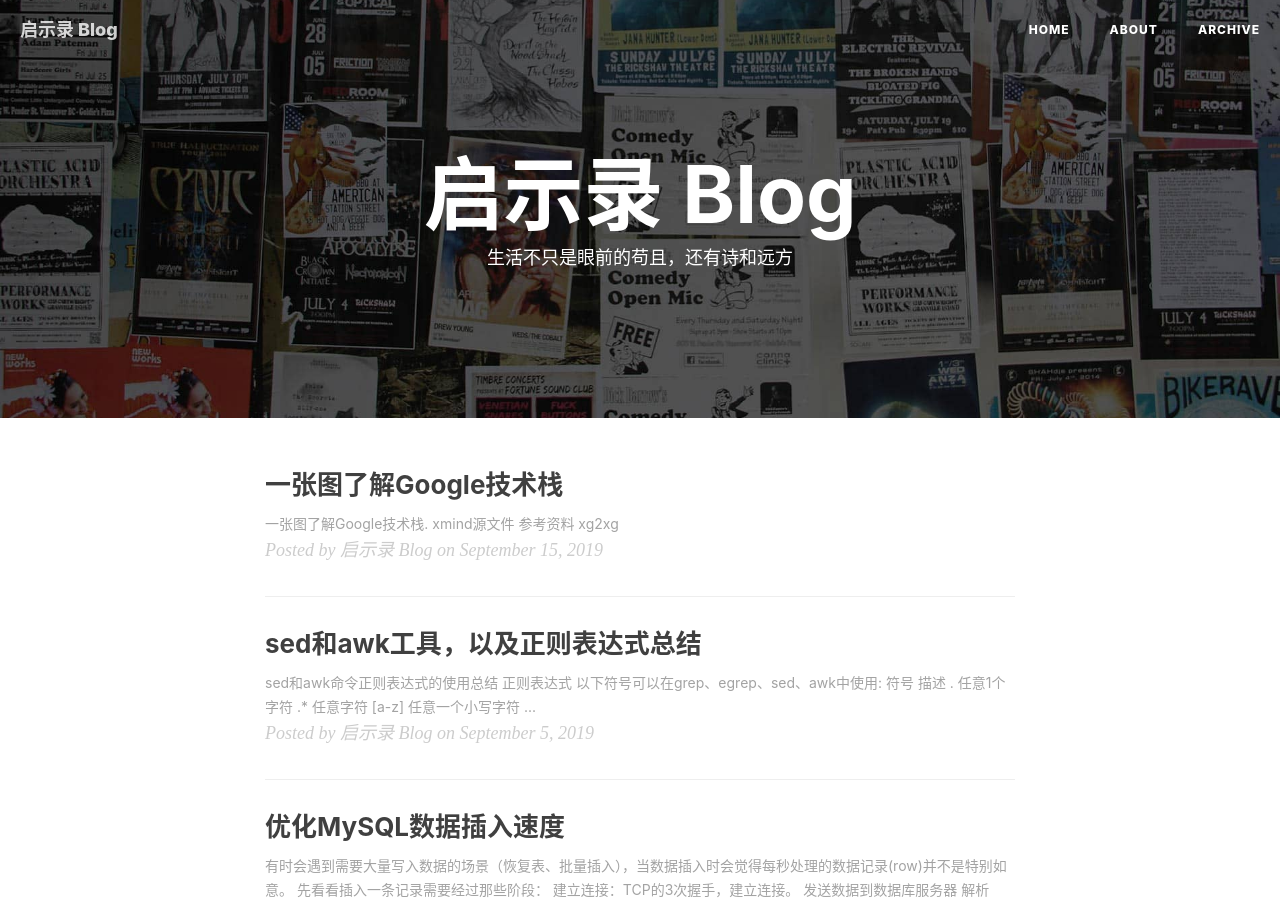
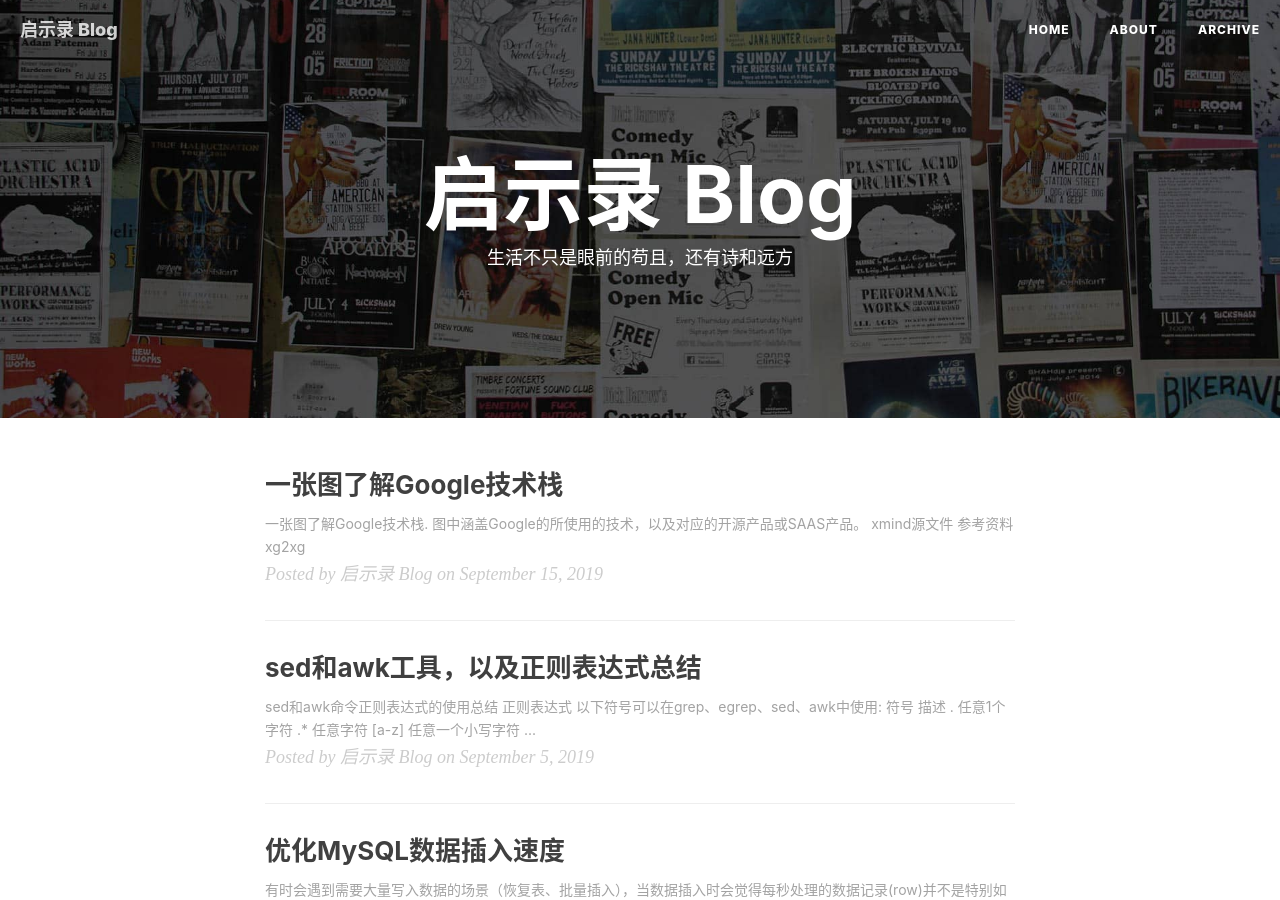
Before and after one commit to ty4z2008/ty4z2008.github.io, a Jekyll site: the page built from index.html, in a window 1280 px wide and 900 px high. Built offline with Jekyll 4.4.1, drawn with Linux system fonts in a browser that asks for light colours; nearby versions of some CDN libraries; the list of posts is cut into pages by our own code; comment, search, counter and statistics services are not loaded.

Commit message:
image path

```diff
--- a/_posts/2019-09-15-about-google-tech-stack.md
+++ b/_posts/2019-09-15-about-google-tech-stack.md
@@ -8,10 +8,12 @@
 
 一张图了解Google技术栈.
 
-![google stack](/attachment/google-stack.png)
+图中涵盖Google的所使用的技术，以及对应的开源产品或SAAS产品。
+
+![google stack](/attachment/20190915/google-stack.png)
 
 
-[xmind源文件](/attachment/google-stack.xmind)
+[xmind源文件](/attachment/20190915/google-stack.xmind)
 
 参考资料
 
```
